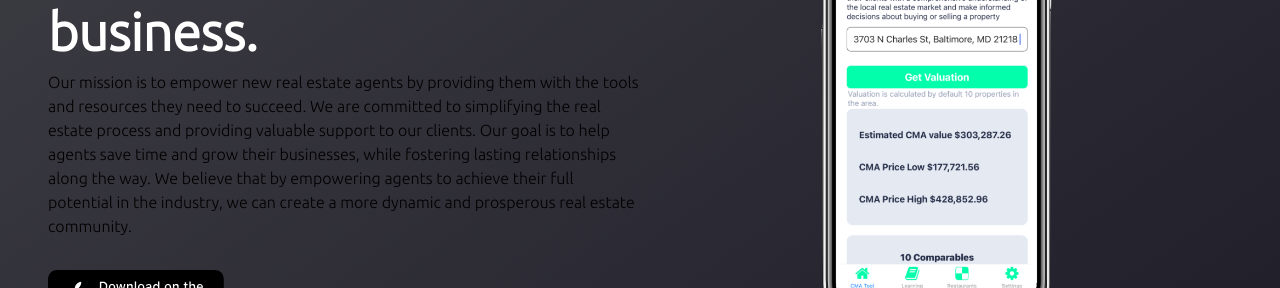
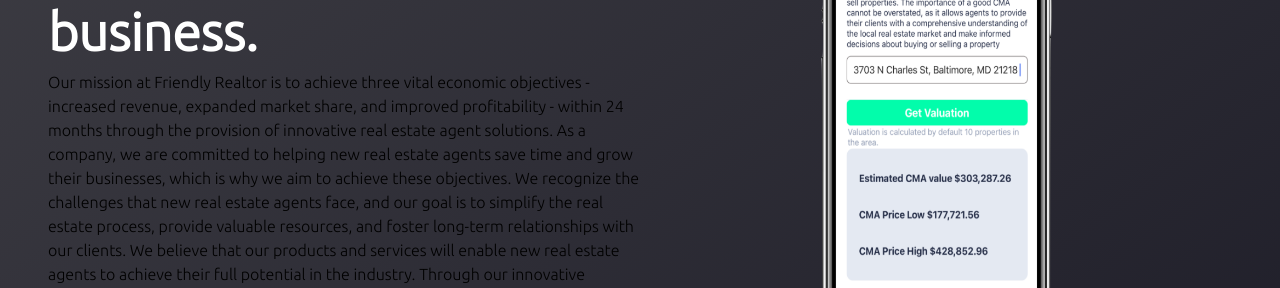
Before and after one commit to mjubilee1/friendly-realtor-static, a Next.js app: page / in a window 1280 px wide. Shown: the part 435-723 px from the top of the page. Built offline with nearby package versions, Linux system fonts and the light colour scheme; no server answers.

Commit message:
update mission statement

```diff
--- a/src/components/Hero.tsx
+++ b/src/components/Hero.tsx
@@ -17,12 +17,20 @@
           your Real estate business.
         </h1>
         <h6 className="font-ubuntu">
-          Our mission is to empower new real estate agents by providing them with the tools and
-          resources they need to succeed. We are committed to simplifying the real estate process
-          and providing valuable support to our clients. Our goal is to help agents save time and
-          grow their businesses, while fostering lasting relationships along the way. We believe
-          that by empowering agents to achieve their full potential in the industry, we can create a
-          more dynamic and prosperous real estate community.
+          Our mission at Friendly Realtor is to achieve three vital economic objectives - increased
+          revenue, expanded market share, and improved profitability - within 24 months through the
+          provision of innovative real estate agent solutions. As a company, we are committed to
+          helping new real estate agents save time and grow their businesses, which is why we aim to
+          achieve these objectives. We recognize the challenges that new real estate agents face,
+          and our goal is to simplify the real estate process, provide valuable resources, and
+          foster long-term relationships with our clients. We believe that our products and services
+          will enable new real estate agents to achieve their full potential in the industry.
+          Through our innovative solutions, we are dedicated to empowering new real estate agents,
+          providing them with the tools and resources necessary to build successful businesses. We
+          are committed to creating a supportive and collaborative environment that encourages
+          growth and development. Ultimately, our mission is to make a positive impact on the real
+          estate industry by helping new real estate agents succeed, fostering long-term
+          partnerships, and delivering exceptional value to our clients.
         </h6>
         <a href="https://testflight.apple.com/join/88VYYxs4">
           <Image
```
